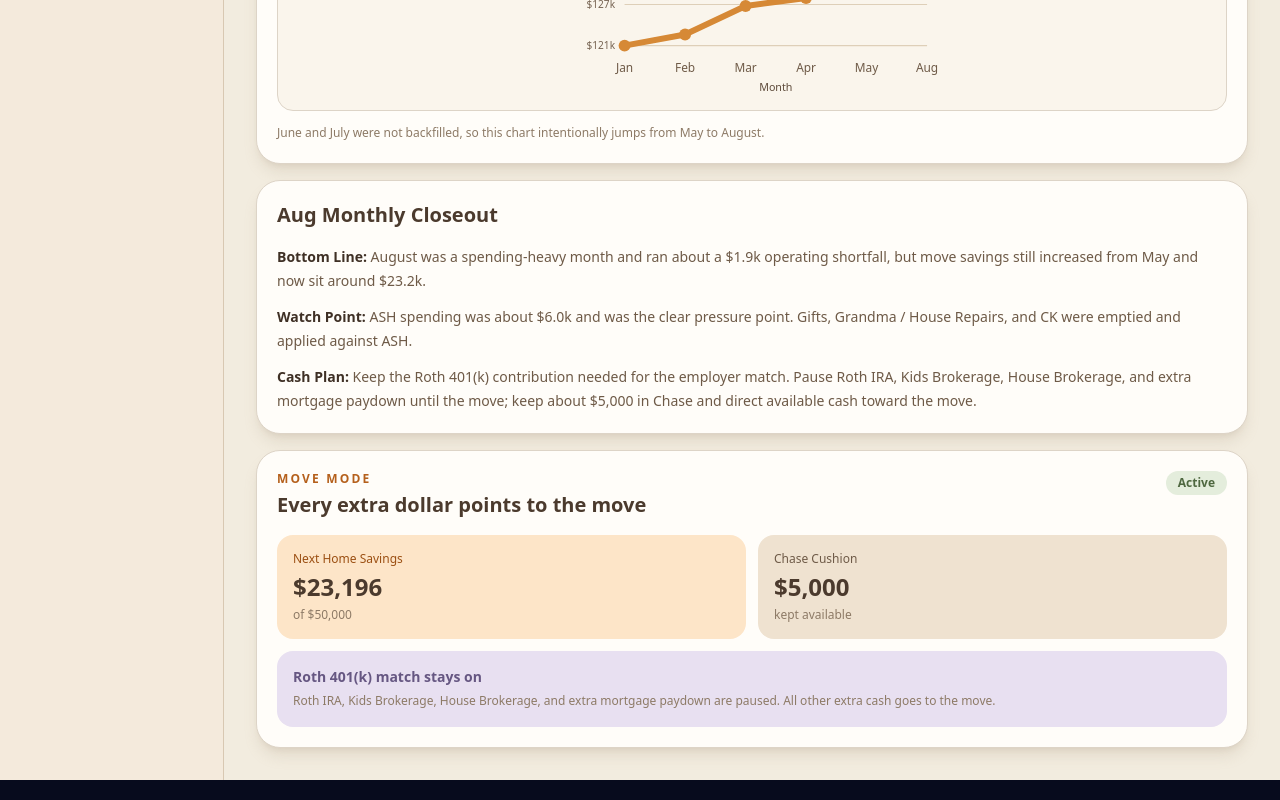
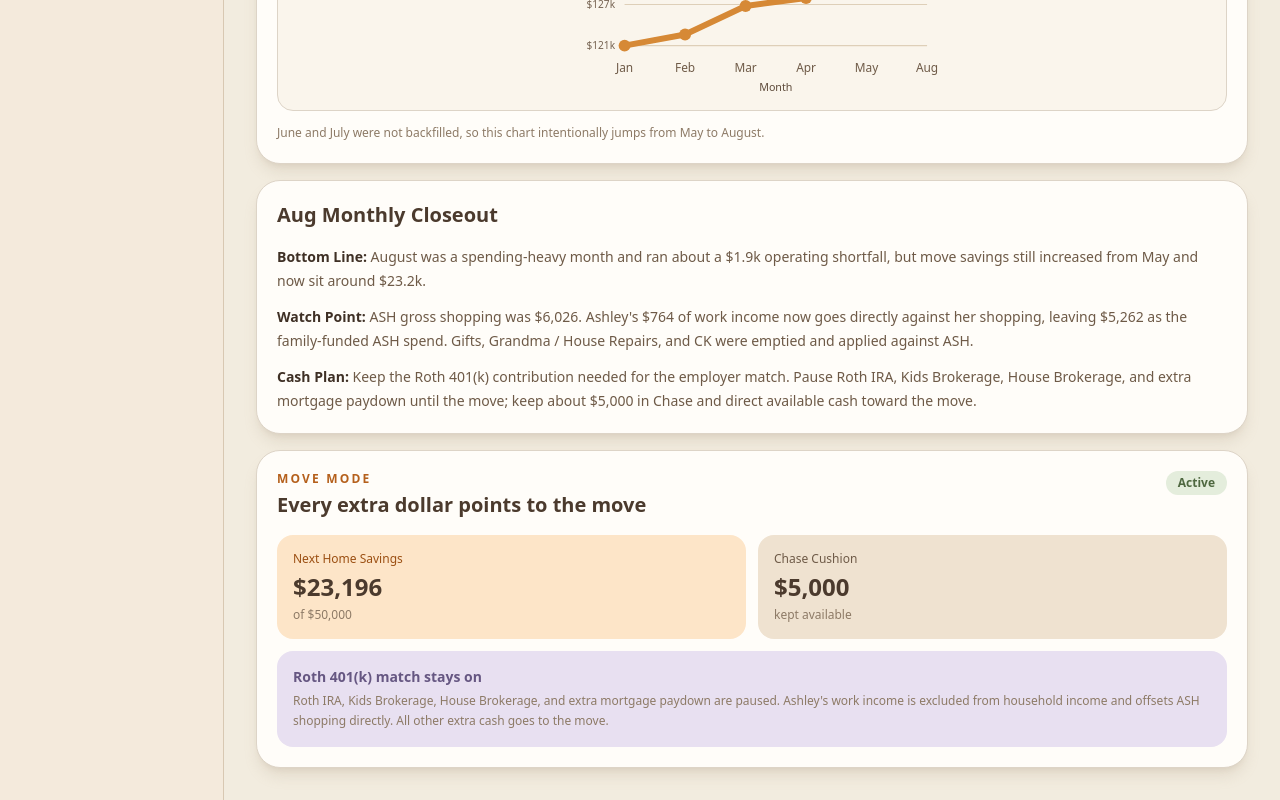
Before and after one commit to codyking0602/personal-finance, a React (Vite) app: page / in a window 1280 px wide. Shown: the part 594-1394 px from the top of the page. Built offline with nearby package versions, Linux system fonts and the light colour scheme.

Commit message:
Apply Ashley work income against shopping

```diff
--- a/src/data/monthlyData.js
+++ b/src/data/monthlyData.js
@@ -194,15 +194,15 @@ const augustDashboardMeta = { activeMonth: "Aug", subtitle: "August 2026" };
 
 const augustHomeMetrics = {
   cash: 28196.30,
-  income: 10585.47,
-  spending: 12489.75,
+  income: 9821.41,
+  spending: 11725.69,
   investments: 118087.81,
   actualSurplus: -1904.28,
 };
 
 const augustMonthlyCloseout = [
   ["Bottom Line", "August was a spending-heavy month and ran about a $1.9k operating shortfall, but move savings still increased from May and now sit around $23.2k."],
-  ["Watch Point", "ASH spending was about $6.0k and was the clear pressure point. Gifts, Grandma / House Repairs, and CK were emptied and applied against ASH."],
+  ["Watch Point", "ASH gross shopping was $6,026. Ashley's $764 of work income now goes directly against her shopping, leaving $5,262 as the family-funded ASH spend. Gifts, Grandma / House Repairs, and CK were emptied and applied against ASH."],
   ["Cash Plan", "Keep the Roth 401(k) contribution needed for the employer match. Pause Roth IRA, Kids Brokerage, House Brokerage, and extra mortgage paydown until the move; keep about $5,000 in Chase and direct available cash toward the move."],
 ];
 
@@ -214,7 +214,7 @@ const augustMoveMode = {
   target: 50000,
   chaseCushion: 5000,
   status: "Roth 401(k) match stays on",
-  note: "Roth IRA, Kids Brokerage, House Brokerage, and extra mortgage paydown are paused. All other extra cash goes to the move.",
+  note: "Roth IRA, Kids Brokerage, House Brokerage, and extra mortgage paydown are paused. Ashley's work income is excluded from household income and offsets ASH shopping directly. All other extra cash goes to the move.",
 };
 
 const augustBudgetRows = [
@@ -227,7 +227,7 @@ const augustBudgetRows = [
   ["Bigger House Goal",1182,0,false,null,true],
   ["Gifts",250,0,true,0,false],
   ["Grandma / House Repairs",290,377.79,true,0,false],
-  ["ASH",1000,6026.30,true,-758.70,false],
+  ["ASH",1000,5262.24,true,-758.70,false],
   ["CK",100,157.76,true,0,false],
   ["Subscriptions",100,60.36,false,null,false],
   ["Random",150,209.85,false,null,false],
@@ -431,6 +431,9 @@ const augustSpendTransactions = {
     ["8/28","Target return",-6.48],
     ["8/31","American Eagle",170.82],
     ["8/31","Echo Park Paper",98.61],
+    ["8/5","Ashley work income offset - Wisely",-250.00],
+    ["8/7","Ashley work income offset - Shear Drive",-264.92],
+    ["8/21","Ashley work income offset - Shear Drive",-249.14],
   ],
   "CK": [
     ["8/28","Fanatics",157.76],
```
